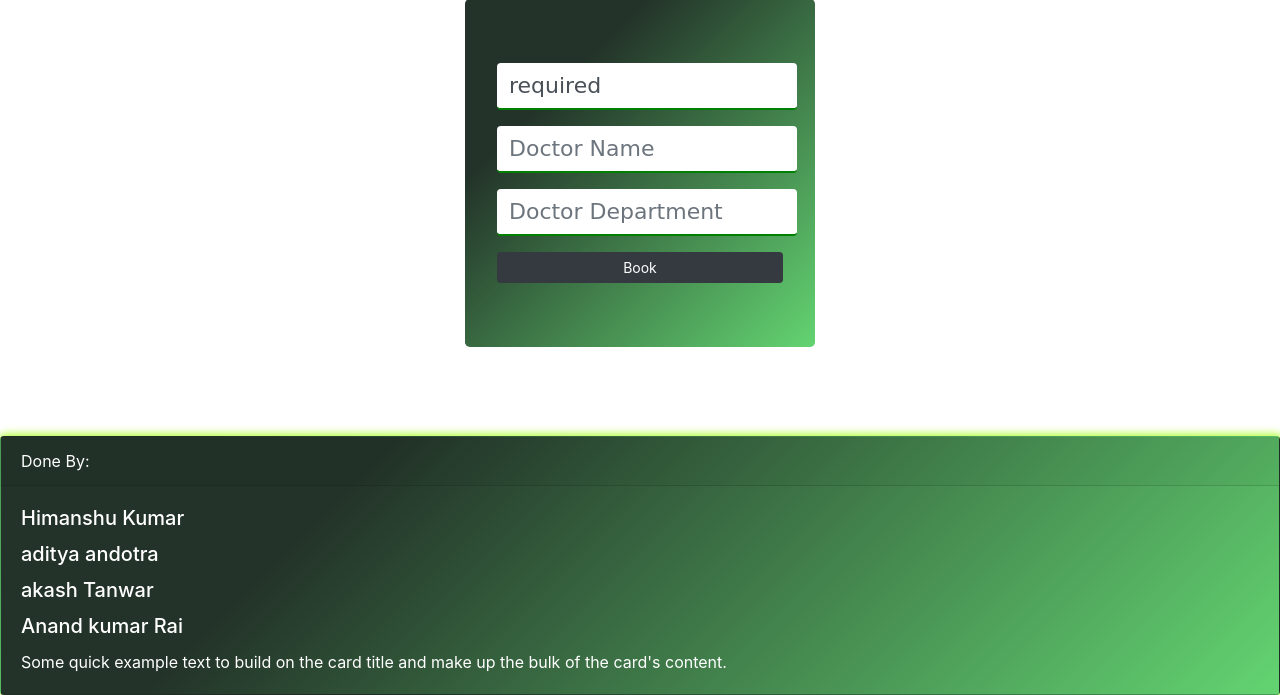
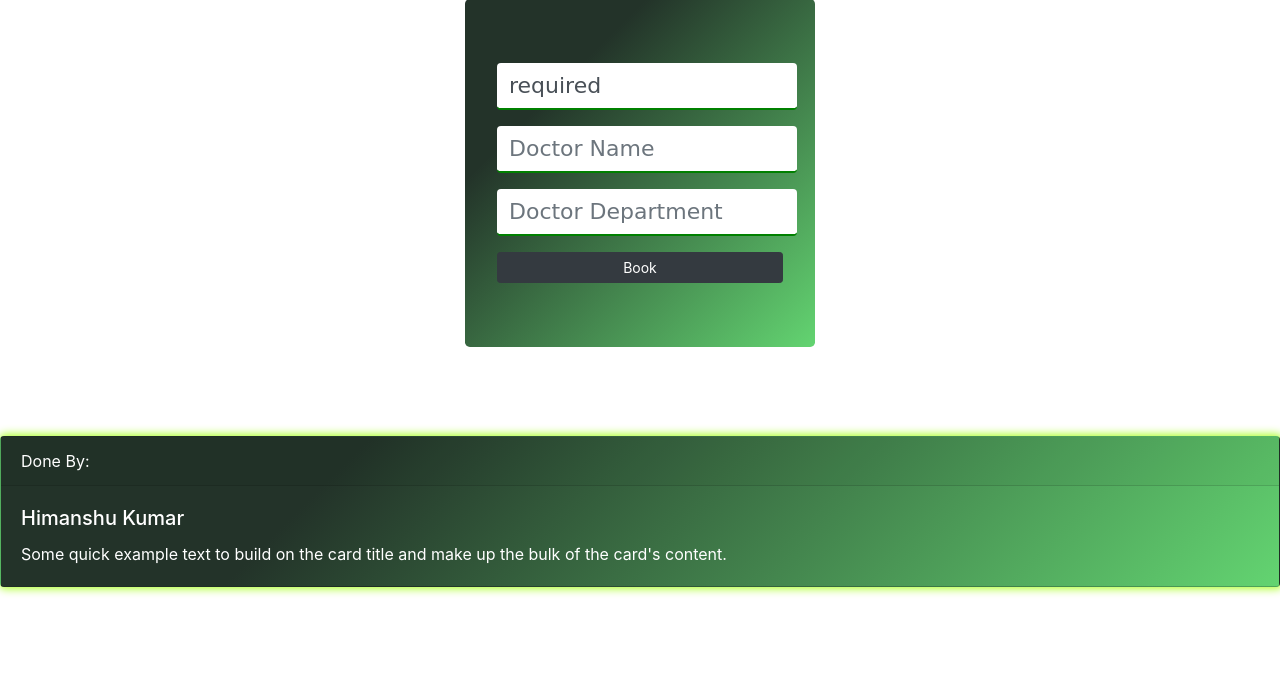
Before and after one commit to Himanshukumarhemu/hospital-management-sysytem, a Flask app: page /doctors in a window 1280 px wide. Shown: the part 151-846 px from the top of the page. After the commit the page ends 747 px from the top, so only its background shows below. Run offline with Flask 2, Linux system fonts and the light colour scheme.

Commit message:
Update base.html

```diff
--- a/Hospital-Management-System-dbmsminiproject-main/hospital system/PROJECT/templates/base.html
+++ b/Hospital-Management-System-dbmsminiproject-main/hospital system/PROJECT/templates/base.html
@@ -103,9 +103,9 @@
   <div class="card-header">Done By:</div>
   <div class="card-body">
     <h5 class="card-title">Himanshu Kumar</h5>
-    <h5 class="card-title">aditya andotra</h5>
-    <h5 class="card-title">akash Tanwar</h5>
-    <h5 class="card-title">Anand kumar Rai</h5>
+
+
+
     <p class="card-text">Some quick example text to build on the card title and make up the bulk of the card's content.</p>
   </div>
 </div>
```
